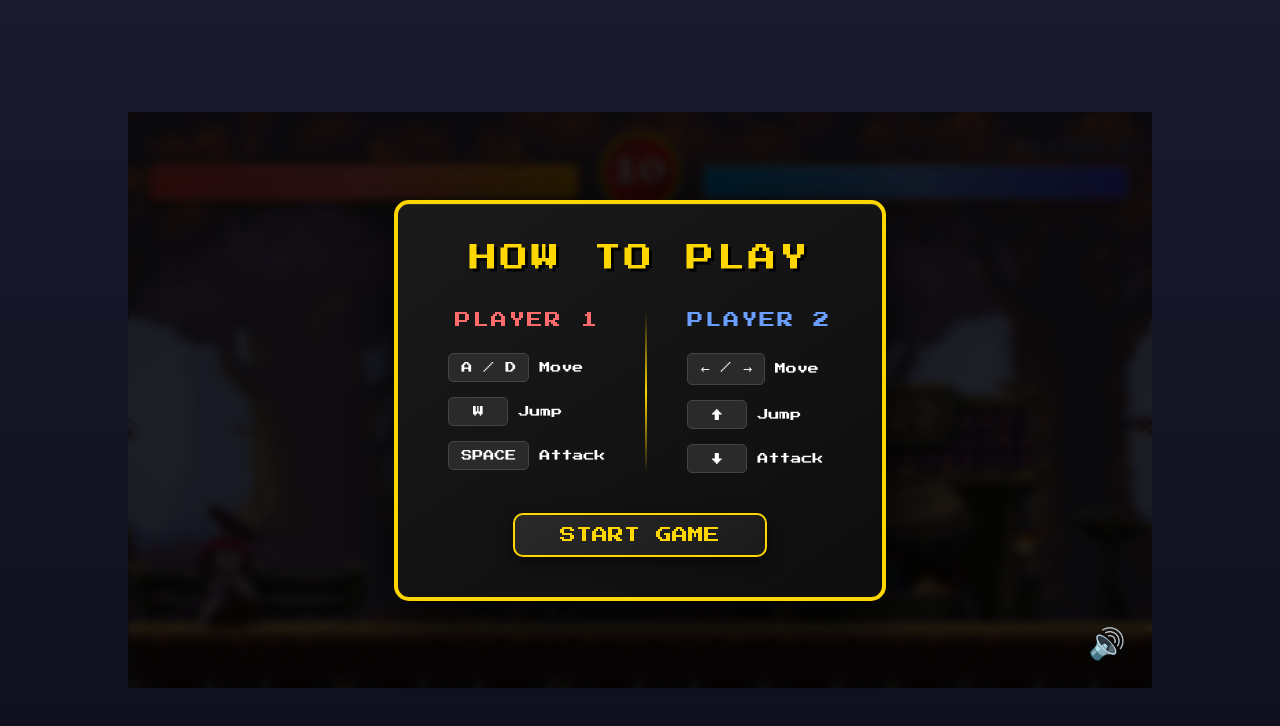
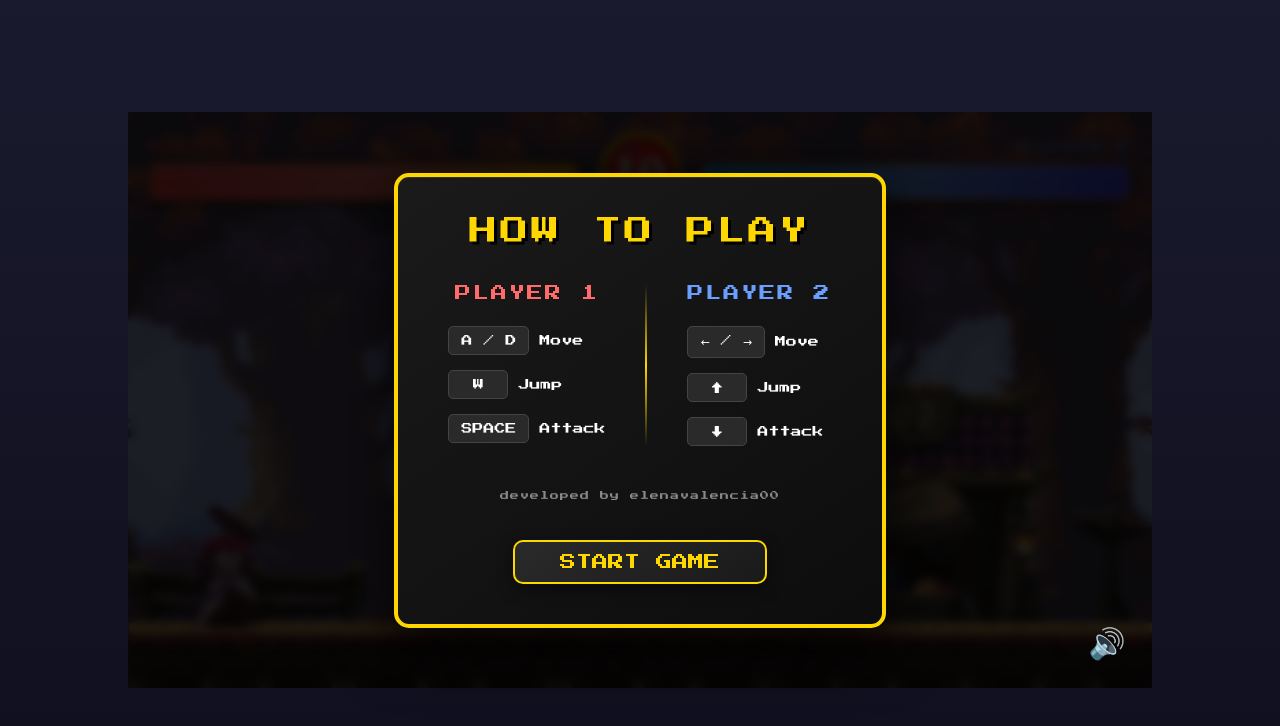
Before and after one commit to elenavalencia00/Samurai-Duel, a plain HTML site: page index.html in a window 1280 px wide. Drawn offline with Linux system fonts and the light colour scheme.

Commit message:
added credits to main screen

```diff
--- a/index.html
+++ b/index.html
@@ -195,6 +195,15 @@
                     </div>
                 </div>
 
+                <div style="
+                    color: #888;
+                    font-size: 9px;
+                    text-align: center;
+                    margin-top: 15px;
+                    letter-spacing: 1px;">
+                    developed by elenavalencia00
+                </div>
+
                 <button id="startGameBtn" style="
                     background: linear-gradient(145deg, #2a2a2a, #1a1a1a);
                     color: #ffd700;
```
